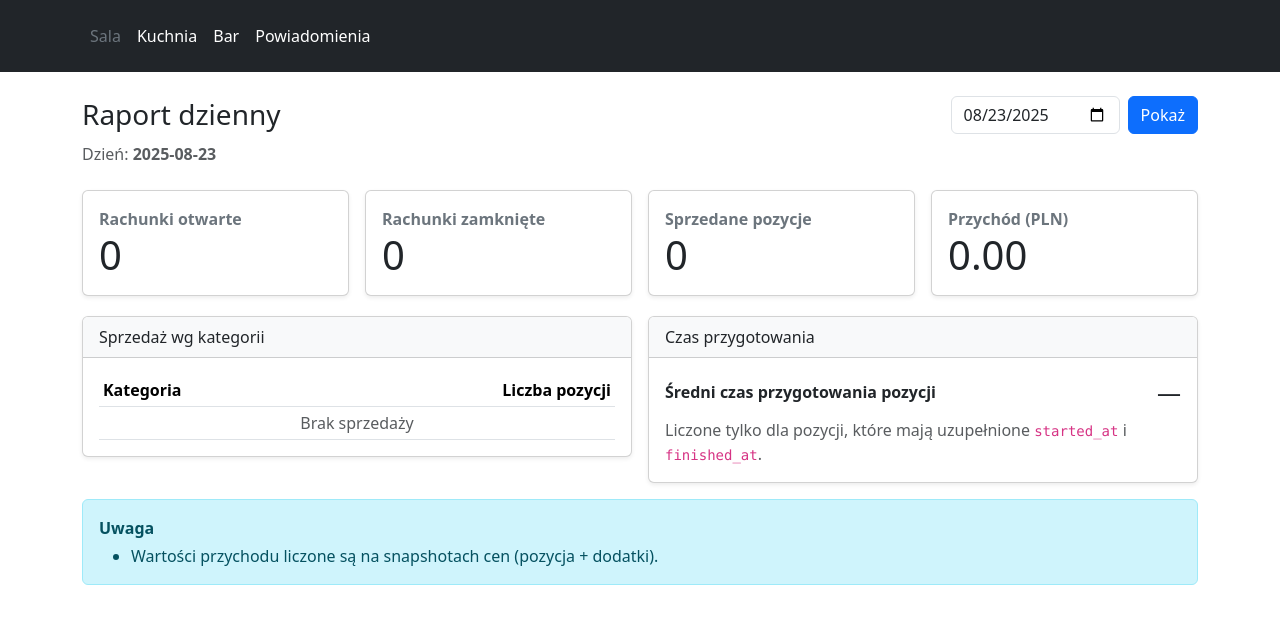
After one commit to MatRos-sf/gastroflow, a Django app: page /order/ in a window 1280 px wide. The commit adds this page. Shown: the top 624 px of the page. Run offline with Django 5.2, Linux system fonts and the light colour scheme; data that the repository does not hold is empty.

Commit message:
feat(summarize): add summarize

```diff
--- a/order/apps.py
+++ b/order/apps.py
@@ -4,3 +4,6 @@ from django.apps import AppConfig
 class OrderConfig(AppConfig):
     default_auto_field = "django.db.models.BigAutoField"
     name = "order"
+
+    def ready(self):
+        from . import signals  # noqa: F401
--- /dev/null
+++ b/order/raport.py
@@ -0,0 +1,104 @@
+# reports/services.py
+from datetime import datetime, time
+from decimal import Decimal
+
+from django.db.models import (
+    Avg,
+    DecimalField,
+    DurationField,
+    ExpressionWrapper,
+    F,
+    Sum,
+    Value,
+)
+from django.db.models.functions import Coalesce
+from django.utils import timezone
+
+from order.models import Bill, OrderItem, StatusBill
+
+
+def day_bounds_local(date):
+    """
+    Zwraca [start, end] dla danego dnia w bieżącej strefie czasowej (zoneinfo).
+    """
+    tz = timezone.get_current_timezone()
+    start = datetime.combine(date, time.min).replace(tzinfo=tz)
+    end = datetime.combine(date, time.max).replace(tzinfo=tz)
+    return start, end
+
+
+def daily_summary(date=None):
+    """
+    Główny raport dzienny. Zwraca słownik z KPI.
+    Domyślnie: dzisiaj (wg Europe/Warsaw).
+    """
+    if date is None:
+        date = timezone.localdate()
+
+    start, end = day_bounds_local(date)
+
+    # 1) Rachunki otwarte/zamknięte tego dnia
+    bills_opened = Bill.objects.filter(created_at__range=(start, end)).count()
+    bills_closed = Bill.objects.filter(
+        status=StatusBill.CLOSED, closed_at__range=(start, end)
+    ).count()
+
+    # 2) Zakres itemów przypisujemy do dnia OTWARCIA rachunku.
+    #    Jeśli wolisz dzień ZAMKNIĘCIA, użyj order__bill__closed_at__range=(start, end).
+    items_qs = OrderItem.objects.filter(
+        order__bill__created_at__range=(start, end)
+    ).select_related(
+        "order"
+    )  # mniej zapytań
+
+    # 3) Łączna sprzedaż (sumujemy quantity)
+    items_sold = items_qs.aggregate(total=Coalesce(Sum("quantity"), 0))["total"]
+
+    # 4) Kuchnia vs. Bar (po polu category na Order)
+    by_category = (
+        items_qs.values("order__category")
+        .annotate(sold=Coalesce(Sum("quantity"), 0))
+        .order_by()
+    )
+    # Zamieniamy na prosty słownik typu {'kitchen': x, 'bar': y, ...}
+    items_by_category = {row["order__category"]: row["sold"] for row in by_category}
+
+    # 5) Średni czas przygotowania (tylko tam, gdzie mamy oba timestampy)
+    prep_delta = ExpressionWrapper(
+        F("finished_at") - F("started_at"),
+        output_field=DurationField(),
+    )
+    avg_prep = items_qs.filter(
+        started_at__isnull=False, finished_at__isnull=False
+    ).aggregate(avg=Avg(prep_delta))["avg"]
+
+    # 6) Przychód dnia z cen snapshot
+    #    Najpierw suma dodatków per item, potem cena pozycji: (price_snapshot * quantity) + additions_total
+    items_with_add = items_qs.annotate(
+        additions_total=Coalesce(Sum("order_item_additions__price_snapshot"), Value(0))
+    ).annotate(
+        line_revenue=ExpressionWrapper(
+            F("price_snapshot") * F("quantity") + F("additions_total"),
+            output_field=DecimalField(max_digits=12, decimal_places=2),
+        )
+    )
+
+    revenue = items_with_add.aggregate(
+        total=Coalesce(Sum("line_revenue"), Value(Decimal("0.00")))
+    )["total"]
+
+    return {
+        "date": date.isoformat(),
+        "bills": {
+            "opened": bills_opened,
+            "closed": bills_closed,
+        },
+        "items": {
+            "total_sold": items_sold,
+            "by_category": items_by_category,
+        },
+        "kitchen_metrics": {
+            "avg_prep_time": avg_prep,  # timedelta lub None
+        },
+        "revenue": revenue,
+    }
--- /dev/null
+++ b/order/templates/order/raport.html
@@ -0,0 +1,112 @@
+{% extends "menu/base.html" %}
+{% load duration_extras %}
+{% block title %}
+    Raport dzienny
+{% endblock title %}
+{% block content %}
+    <div class="container my-4">
+        <div class="d-flex align-items-center justify-content-between flex-wrap gap-2">
+            <h1 class="h3 mb-0">Raport dzienny</h1>
+            <form method="get" class="d-flex align-items-center gap-2">
+                <input type="date"
+                       class="form-control"
+                       name="date"
+                       value="{{ date|date:'Y-m-d' }}"
+                       aria-label="Data raportu">
+                <button class="btn btn-primary" type="submit">Pokaż</button>
+            </form>
+        </div>
+        <p class="text-muted mt-2 mb-4">
+            Dzień: <strong>{{ date|date:"Y-m-d" }}</strong>
+        </p>
+        <!-- KPI karty -->
+        <div class="row g-3">
+            <div class="col-12 col-md-6 col-lg-3">
+                <div class="card shadow-sm h-100">
+                    <div class="card-body">
+                        <div class="fw-semibold text-secondary">Rachunki otwarte</div>
+                        <div class="display-6">{{ report.bills.opened }}</div>
+                    </div>
+                </div>
+            </div>
+            <div class="col-12 col-md-6 col-lg-3">
+                <div class="card shadow-sm h-100">
+                    <div class="card-body">
+                        <div class="fw-semibold text-secondary">Rachunki zamknięte</div>
+                        <div class="display-6">{{ report.bills.closed }}</div>
+                    </div>
+                </div>
+            </div>
+            <div class="col-12 col-md-6 col-lg-3">
+                <div class="card shadow-sm h-100">
+                    <div class="card-body">
+                        <div class="fw-semibold text-secondary">Sprzedane pozycje</div>
+                        <div class="display-6">{{ report.items.total_sold|default:0 }}</div>
+                    </div>
+                </div>
+            </div>
+            <div class="col-12 col-md-6 col-lg-3">
+                <div class="card shadow-sm h-100">
+                    <div class="card-body">
+                        <div class="fw-semibold text-secondary">Przychód (PLN)</div>
+                        <div class="display-6">{{ report.revenue|floatformat:2 }}</div>
+                    </div>
+                </div>
+            </div>
+        </div>
+        <!-- Kuchnia / Bar -->
+        <div class="row g-3 mt-1">
+            <div class="col-12 col-lg-6">
+                <div class="card shadow-sm">
+                    <div class="card-header bg-light">Sprzedaż wg kategorii</div>
+                    <div class="card-body">
+                        <table class="table table-sm align-middle mb-0">
+                            <thead>
+                                <tr>
+                                    <th>Kategoria</th>
+                                    <th class="text-end">Liczba pozycji</th>
+                                </tr>
+                            </thead>
+                            <tbody>
+                                {% if report.items.by_category %}
+                                    {% for category, qty in report.items.by_category.items %}
+                                        <tr>
+                                            <td class="text-capitalize">{{ category }}</td>
+                                            <td class="text-end">{{ qty }}</td>
+                                        </tr>
+                                    {% endfor %}
+                                {% else %}
+                                    <tr>
+                                        <td colspan="2" class="text-center text-muted">Brak sprzedaży</td>
+                                    </tr>
+                                {% endif %}
+                            </tbody>
+                        </table>
+                    </div>
+                </div>
+            </div>
+            <!-- Średni czas przygotowania -->
+            <div class="col-12 col-lg-6">
+                <div class="card shadow-sm">
+                    <div class="card-header bg-light">Czas przygotowania</div>
+                    <div class="card-body">
+                        <div class="d-flex align-items-center justify-content-between">
+                            <div class="fw-semibold">Średni czas przygotowania pozycji</div>
+                            <div class="fs-4">{{ report.kitchen_metrics.avg_prep_time|duration_hhmmss }}</div>
+                        </div>
+                        <p class="text-muted mb-0 mt-2">
+                            Liczone tylko dla pozycji, które mają uzupełnione <code>started_at</code> i <code>finished_at</code>.
+                        </p>
+                    </div>
+                </div>
+            </div>
+        </div>
+        <!-- Wskazówki -->
+        <div class="alert alert-info mt-3">
+            <div class="fw-semibold mb-1">Uwaga</div>
+            <ul class="mb-0">
+                <li>Wartości przychodu liczone są na snapshotach cen (pozycja + dodatki).</li>
+            </ul>
+        </div>
+    </div>
+{% endblock content %}
--- /dev/null
+++ b/order/templatetags/duration_extras.py
@@ -0,0 +1,17 @@
+from django import template
+
+register = template.Library()
+
+
+@register.filter
+def duration_hhmmss(value):
+    """
+    Zamienia timedelta -> "HH:MM:SS".
+    Jeśli brak danych (None), zwraca "—".
+    """
+    if value is None:
+        return "—"
+    total_seconds = int(value.total_seconds())
+    hours, rem = divmod(total_seconds, 3600)
+    minutes, seconds = divmod(rem, 60)
+    return f"{hours:02d}:{minutes:02d}:{seconds:02d}"
--- a/order/urls.py
+++ b/order/urls.py
@@ -1 +1,7 @@
-urlpatterns = []
+from django.urls import path
+
+from .views import daily_report
+
+urlpatterns = [
+    path("", daily_report, name="daily-report"),
+]
--- a/order/views.py
+++ b/order/views.py
@@ -1,7 +1,11 @@
+from datetime import date as date_cls
+
 from django.http import HttpResponse
 from django.shortcuts import render
+from django.utils import timezone
 
 from .models import Item
+from .raport import daily_summary
 
 
 # Create your views here.
@@ -17,3 +21,22 @@ def home(request):
 def item_list(request):
     items = Item.objects.all()
     return render(request, "order/order_menu.html", {"object_list": items})
+
+
+def daily_report(request):
+    date_str = request.GET.get("date")
+    if date_str:
+        try:
+            chosen_date = date_cls.fromisoformat(date_str)  # format YYYY-MM-DD
+        except ValueError:
+            chosen_date = timezone.localdate()
+    else:
+        chosen_date = timezone.localdate()
+
+    report = daily_summary(chosen_date)
+
+    context = {
+        "date": chosen_date,
+        "report": report,
+    }
+    return render(request, "order/raport.html", context)
```
Also changed, not shown: kitchen/templates/kitchen/history.html (+16 -20 lines), order/models.py (+109 -14 lines), order/signals.py (+16 -0 lines), order/templatetags/__init__.py (added).
